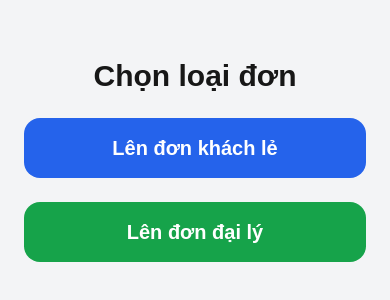
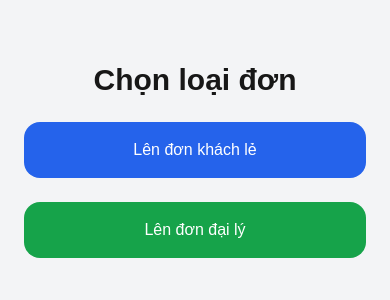
Before and after one commit to kimtaehyung26121998-del/cuathep-app, a Next.js app: page / in a window 390 px wide. Shown: the part 262-562 px from the top of the page. Built offline with nearby package versions, Linux system fonts and the light colour scheme.

Commit message:
Improve responsive rendering sharpness

```diff
--- a/app/globals.css
+++ b/app/globals.css
@@ -23,4 +23,36 @@ body {
   background: var(--background);
   color: var(--foreground);
   font-family: Arial, Helvetica, sans-serif;
+  width: 100%;
+  min-width: 0;
+  -webkit-font-smoothing: auto;
+  -moz-osx-font-smoothing: auto;
+  text-rendering: optimizeLegibility;
 }
+
+*,
+*::before,
+*::after {
+  box-sizing: border-box;
+}
+
+img {
+  max-width: 100%;
+  height: auto;
+}
+
+button,
+input,
+select,
+textarea {
+  font: inherit;
+}
+
+@media (max-width: 768px) {
+  input,
+  select,
+  textarea,
+  button {
+    font-size: 16px;
+  }
+}
--- a/app/layout.js
+++ b/app/layout.js
@@ -5,9 +5,15 @@ export const metadata = {
   description: "Ứng dụng lập báo giá cửa thép",
 };
 
+export const viewport = {
+  width: "device-width",
+  initialScale: 1,
+  viewportFit: "cover",
+};
+
 export default function RootLayout({ children }) {
   return (
-    <html lang="vi" className="h-full antialiased">
+    <html lang="vi" className="h-full">
       <body className="min-h-full flex flex-col">{children}</body>
     </html>
   );
--- a/app/page.js
+++ b/app/page.js
@@ -827,7 +827,7 @@ style={{
       : "12px 6px",
 
     fontSize: isMobile
-  ? "6px"
+  ? "9px"
   : "8px",
   overflowWrap: "break-word",
 
@@ -855,7 +855,7 @@ style={{
       : "12px 6px",
 
     fontSize: isMobile
-  ? "6px"
+  ? "9px"
   : "8px",
   overflowWrap: "break-word",
 
```
